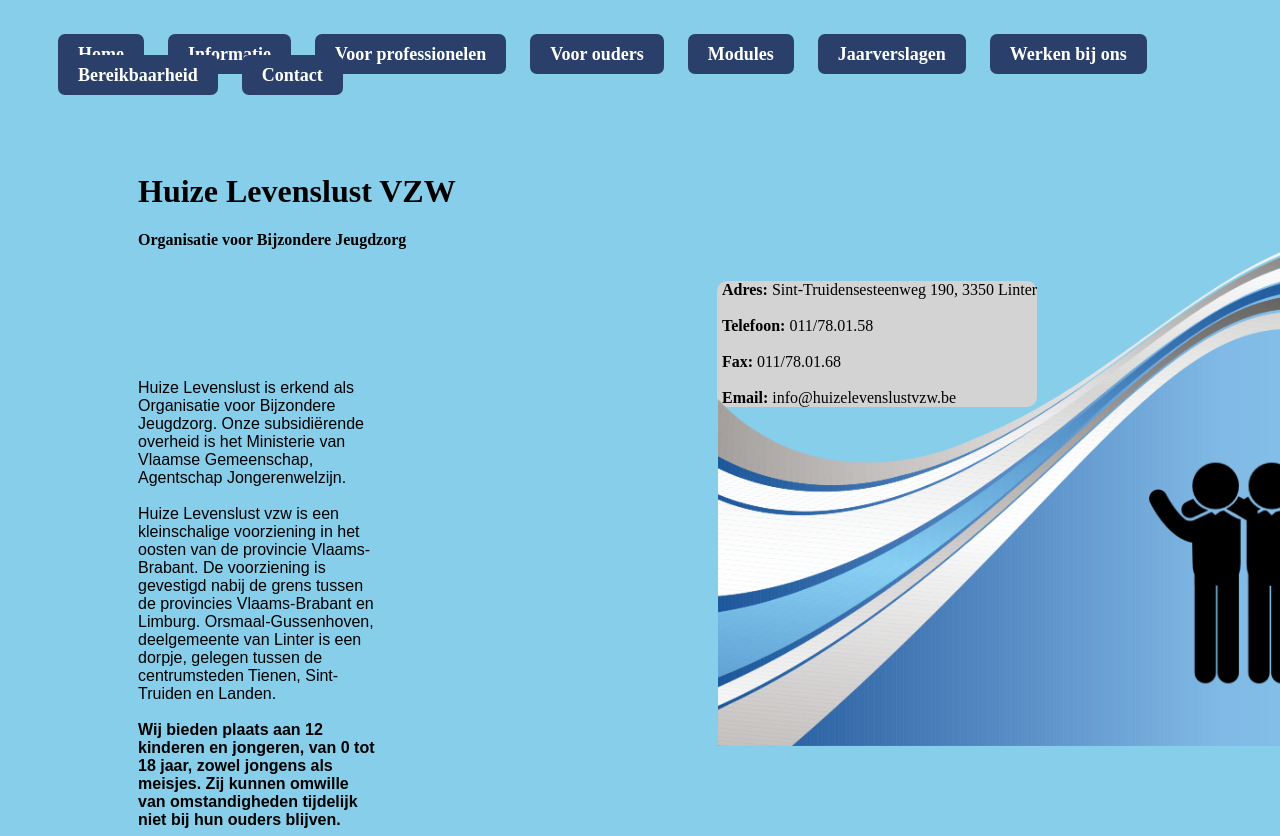
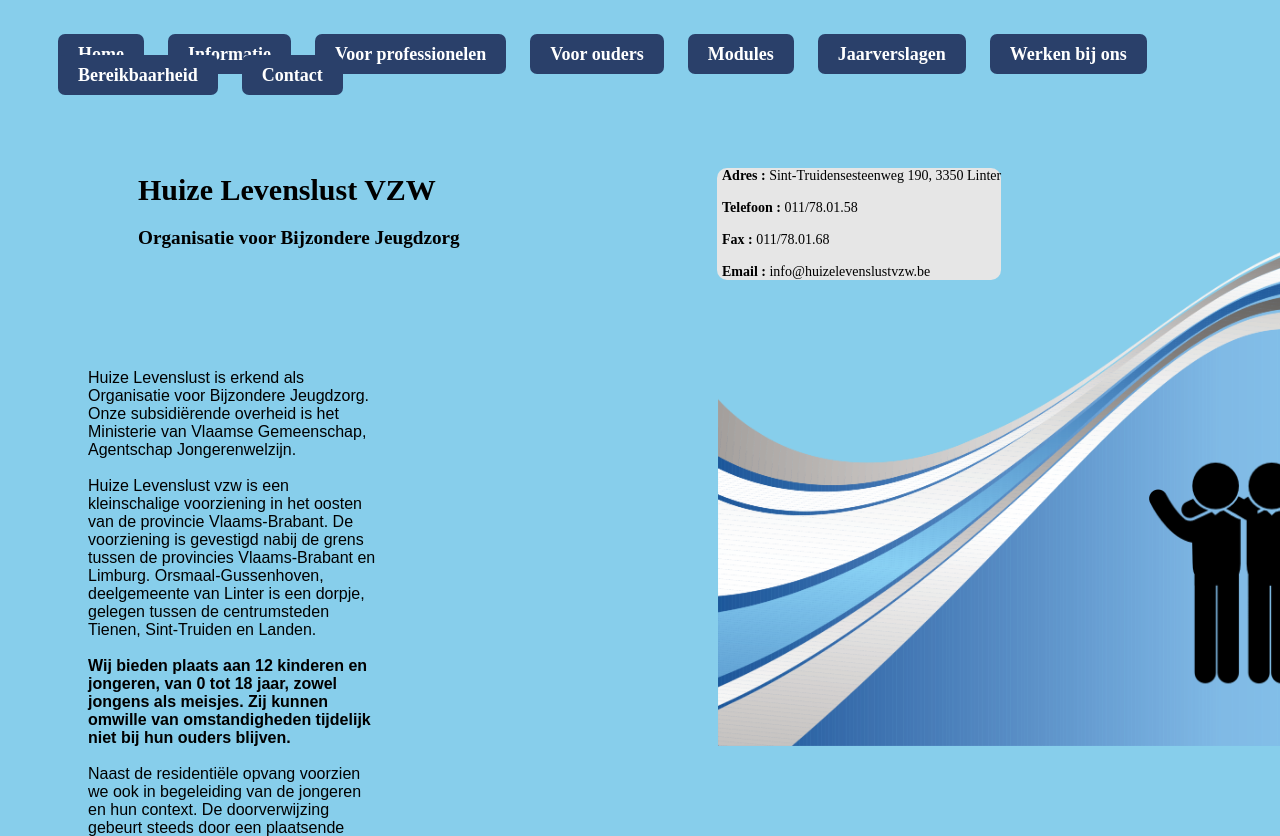
Before and after one commit to EHB-MCT/full-projects-i-tweede-zit-kianvdb, a plain HTML site: page index.html in a window 1280 px wide. Shown: the top 836 px of the page. Drawn offline with Linux system fonts and the light colour scheme; a web font is replaced by a local one.

Commit message:
homepagina klaar

```diff
--- a/style.css
+++ b/style.css
@@ -31,7 +31,7 @@ img {
 }
 
 .titel h1 {
-
+    font-size: 30px;
     margin-top: 65px;
 }
 
@@ -39,7 +39,7 @@ img {
 
 
     position: relative;
-    margin-top: 130px;
+    margin-top: 120px;
     margin-right: 300px;
     padding-right: 600px;
 
@@ -93,13 +93,7 @@ a.button {
     margin-top: 440px;
 }
 
-.info p {
-    background-color: #D3D3D3;
-    position: absolute;
-    margin-left: 579px;
-    padding-left: 5px;
-    border-radius: 10px;
-}
+
 
 h1 {
 
@@ -109,10 +103,25 @@ h1 {
 .titel p {
     font-family: "Trirong", serif;
 
+    font-size: larger;
 
 }
 
 .intro p {
 
-    font-family: Arial, Helvetica, sans-serif
+    font-family: Arial, Helvetica, sans-serif;
+    margin-left: -50px;
+    font-size: medium;
+
+
 }
+
+.info p {
+    background-color: rgb(230, 230, 230);
+    position: absolute;
+    margin-left: 579px;
+    padding-left: 5px;
+    border-radius: 10px;
+    margin-top: -100px;
+    font-size: 14px;
+}
```
Also changed, not shown: index.html (+4 -4 lines).
